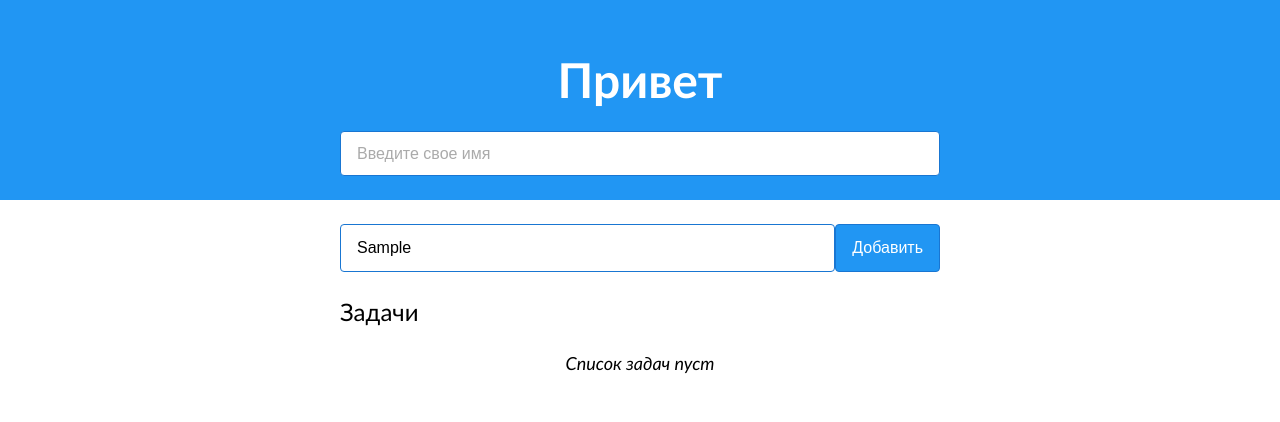
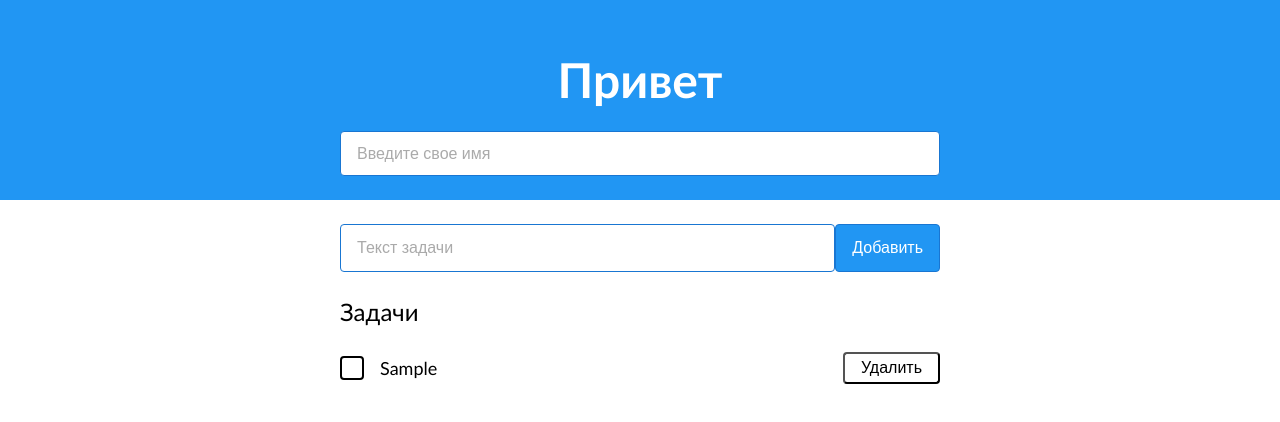
Before and after one commit to oinn/vue-todo-demo, a Vue app: page / in a window 1280 px wide. Both pictures are taken after typing "Sample" into the empty fields and a click on the button "Добавить". Shown: the top 422 px of the page. Built offline with nearby package versions, Linux system fonts and the light colour scheme.

Commit message:
Добавлено выполненный второй этап

```diff
--- a/src/components/BodyBlock.vue
+++ b/src/components/BodyBlock.vue
@@ -3,24 +3,61 @@
     <div class="wrapper">
       <div class="layout">
         <input placeholder="Текст задачи" v-model="taskText"/>
-        <button class="blue">Добавить</button>
+        <button class="blue" @click="addTask">Добавить</button>
       </div>
 
       <div class="subtitle">Задачи</div>
 
-      <div class="info">Список задач пуст</div>
+      <div v-if="!items.length" class="info">Список задач пуст</div>
+
+      <todo-list-item
+        v-for="item in items" :key="item.id"
+        :item="item"
+        @delete="handleDelete"
+      />
     </div>
   </div>
 </template>
 
 <script lang="ts">
 import Vue from 'vue';
+import TodoListItem from '@/components/TodoListItem.vue';
+
+interface ITodoListItem {
+  id: number;
+  text: string;
+  isDone: boolean;
+}
 
 export default Vue.extend({
   name: 'body-block',
+  components: { TodoListItem },
   data: () => ({
-    taskText: ''
-  })
+    taskText: '',
+    items: [] as ITodoListItem[]
+  }),
+  computed: {
+    nextTaskId(): number {
+      return (this.items[this.items.length - 1]?.id || 0) + 1;
+    }
+  },
+  methods: {
+    addTask(): void {
+      if (!!this.taskText.trim()) {
+        this.items.push({
+          id: this.nextTaskId,
+          text: this.taskText,
+          isDone: false
+        });
+
+        this.taskText = '';
+      }
+    },
+    handleDelete(id: number): void {
+      const index = this.items.findIndex((item) => item.id === id);
+      this.items.splice(index, 1);
+    }
+  }
 });
 </script>
 
--- a/src/components/TodoListItem.vue
+++ b/src/components/TodoListItem.vue
@@ -1,8 +1,8 @@
 <template>
   <div class="todo-list-item">
-    <w-checkbox/>
-    <div class="todo-list-item_text">Текст задачи</div>
-    <button class="dense">Удалить</button>
+    <w-checkbox v-model="item.isDone"/>
+    <div class="todo-list-item_text">{{ item.text }}</div>
+    <button class="dense" @click="emitDelete">Удалить</button>
   </div>
 </template>
 
@@ -18,7 +18,15 @@ interface ITodoListItem {
 
 export default Vue.extend({
   name: 'todo-list-item',
-  components: { WCheckbox }
+  components: { WCheckbox },
+  props: {
+    item: Object
+  },
+  methods: {
+    emitDelete(): void {
+      this.$emit('delete', this.item.id);
+    }
+  }
 });
 </script>
 
```
